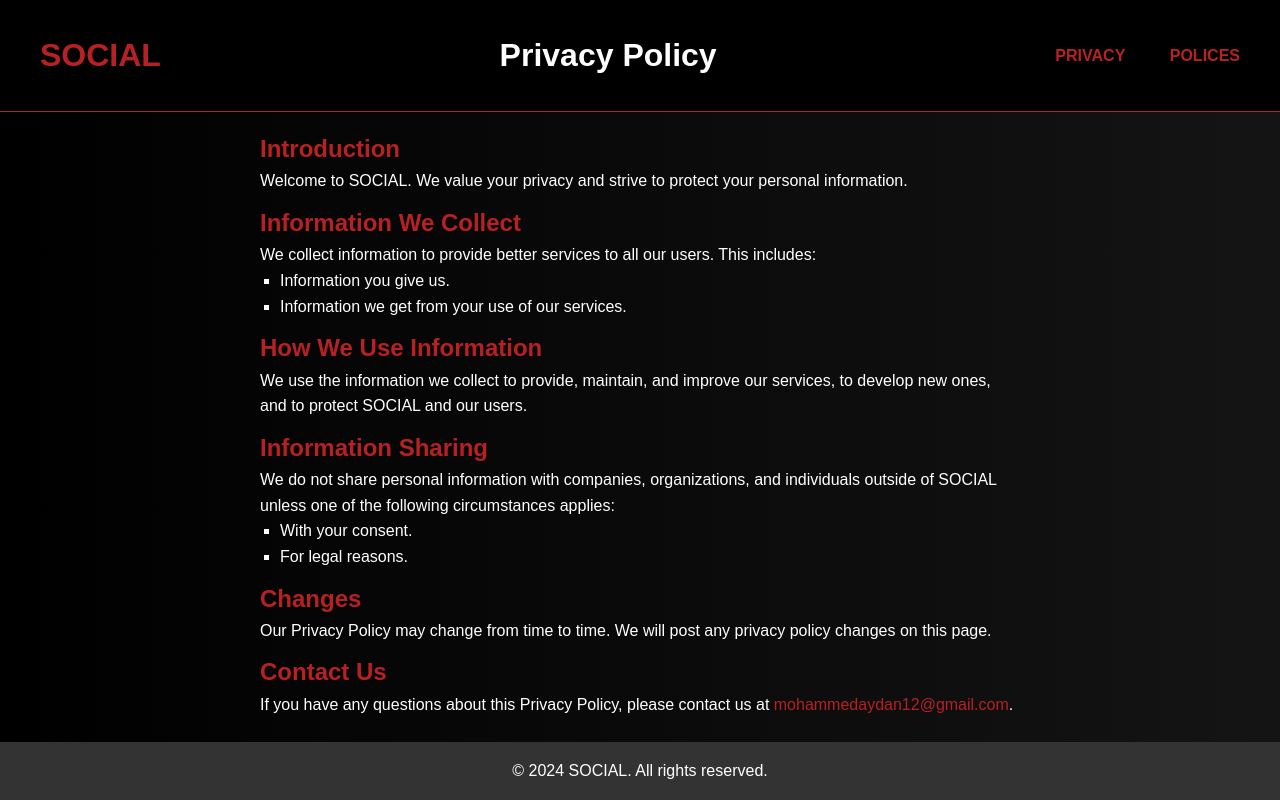
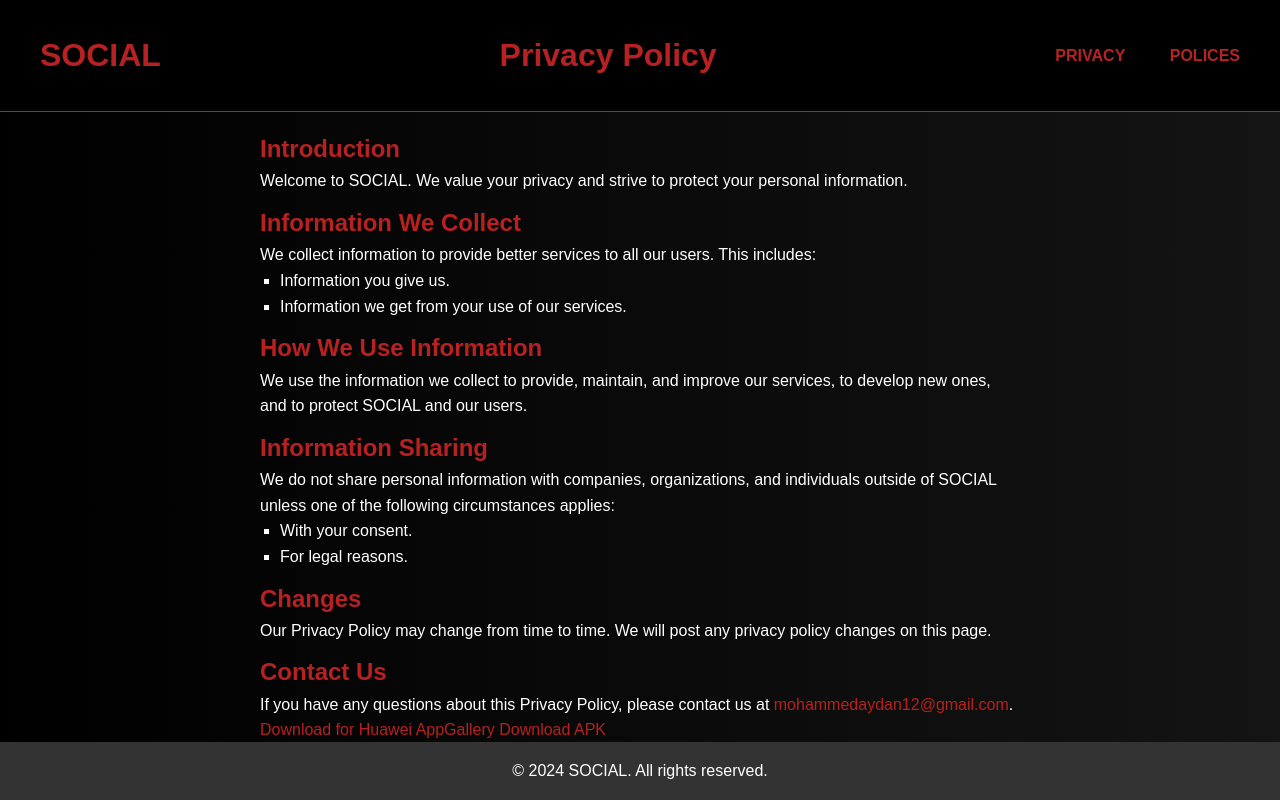
Before and after one commit to MohammedAydan/SOCIAL, a plain HTML site: page PRIVACY/index.html in a window 1280 px wide. Shown: the top 800 px of the page. Drawn offline with Linux system fonts and the light colour scheme; a script that the page names is missing.

Commit message:
Update index.html

```diff
--- a/PRIVACY/index.html
+++ b/PRIVACY/index.html
@@ -3,7 +3,7 @@
 <head>
     <meta charset="UTF-8">
     <meta name="viewport" content="width=device-width, initial-scale=1.0">
-    <title>Privacy Policy</title>
+    <title>Privacy Policy - SOCIAL</title>
     <link rel="stylesheet" href="style.css">
 </head>
 <body>
@@ -11,7 +11,7 @@
         <a href="../index.html">
             <h1>SOCIAL</h1>
         </a>
-        <h1 style="color: #fff;">Privacy Policy</h1>
+        <h1 class="title">Privacy Policy</h1>
         <div class="nav">
             <a href="#">PRIVACY</a>
             <a href="../POLICES">POLICES</a>
@@ -50,6 +50,10 @@
             <h2>Contact Us</h2>
             <p>If you have any questions about this Privacy Policy, please contact us at <a href="mailto:mohammedaydan12@gmail.com">mohammedaydan12@gmail.com</a>.</p>
         </section>
+        <div class="download-buttons">
+            <a href="https://appgallery.huawei.com/app/C111419609" class="download-btn">Download for Huawei AppGallery</a>
+            <a href="https://drive.google.com/file/d/APK_LINK/view" class="download-btn">Download APK</a>
+        </div>
     </main>
 
     <footer>
```
